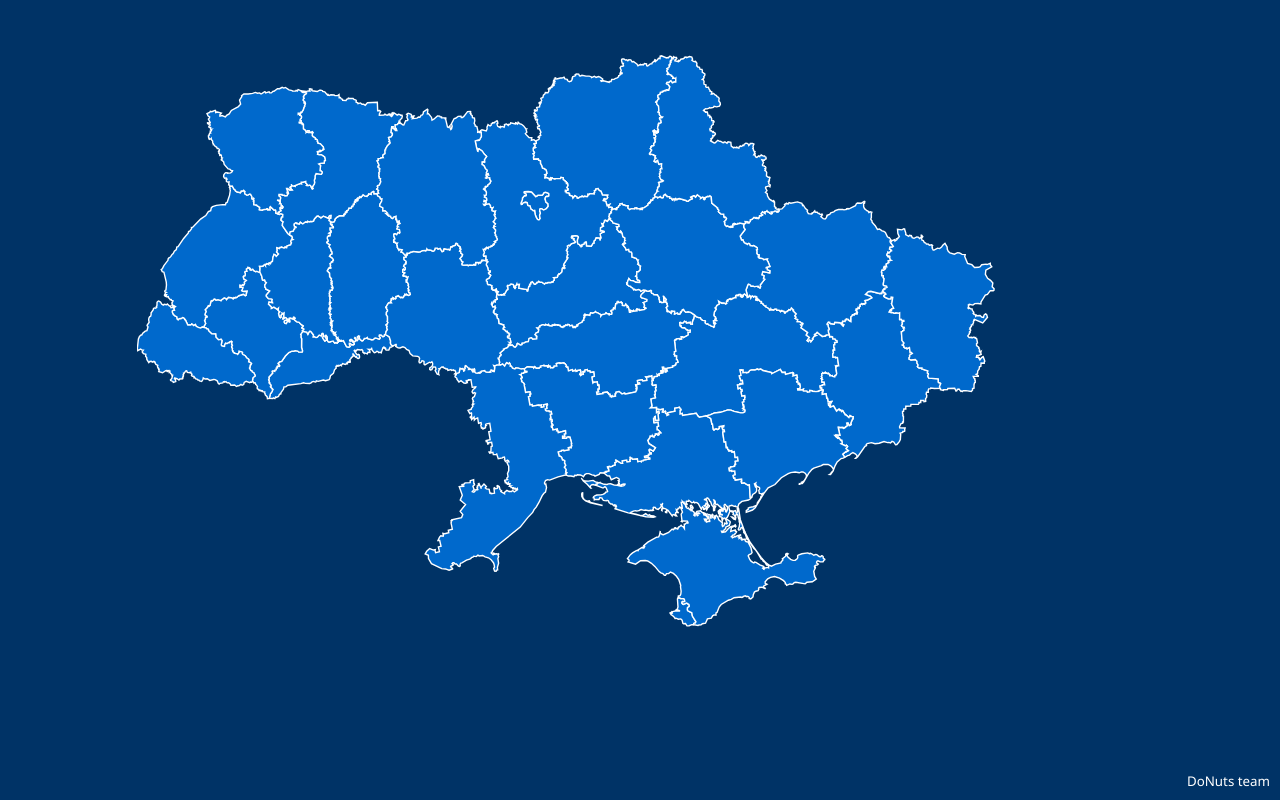
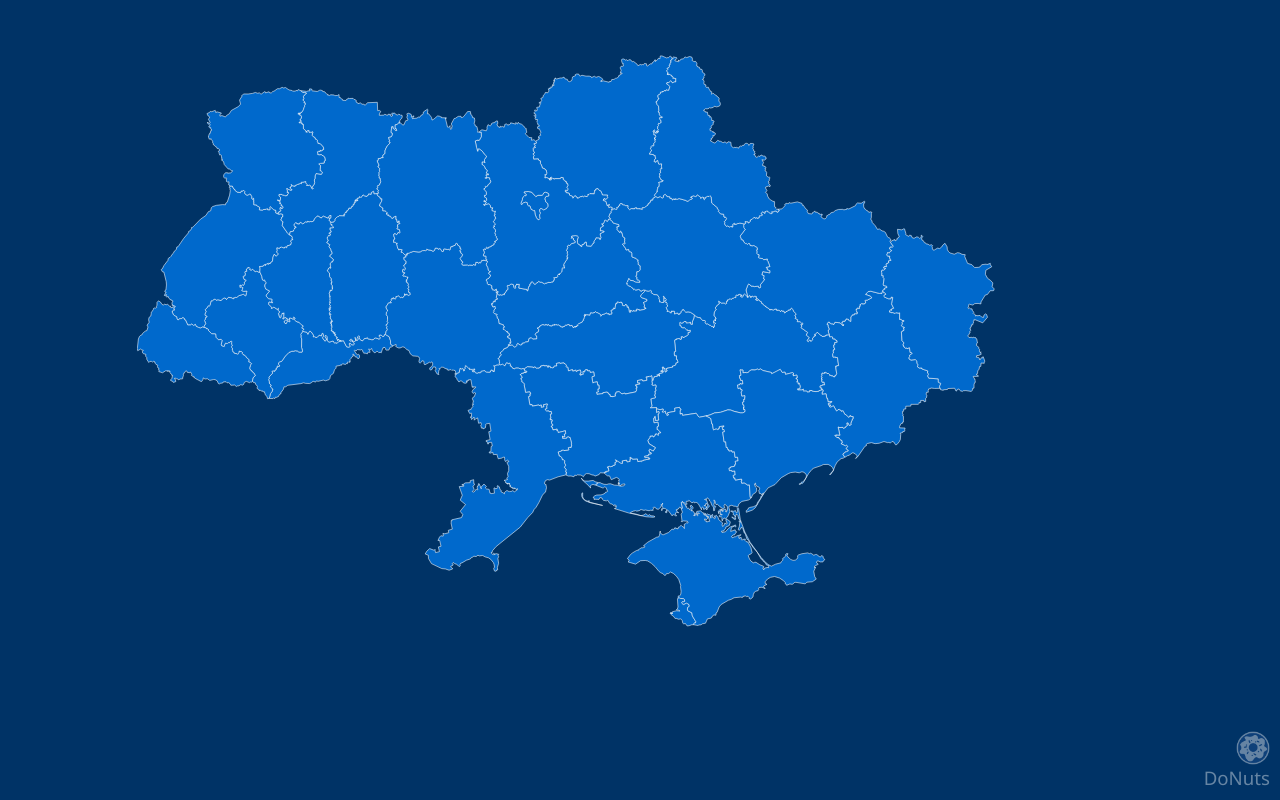
Before and after one commit to NPerederiy/weather-forecast, a plain HTML site: page index.html in a window 1280 px wide. Drawn offline with nearby package versions, Linux system fonts and the light colour scheme.

Commit message:
Added favicon and logo

```diff
--- a/index.html
+++ b/index.html
@@ -2,6 +2,7 @@
     <head>
         <title>weather forecast</title>
         <link rel="stylesheet" href="src/style.css">
+        <link rel="shortcut icon" href="src/favicon.png" type="image/png">
         <script src="https://code.jquery.com/jquery-2.2.4.min.js"></script>
     </head>
     <body>
@@ -92,7 +93,8 @@
         <div id="description"></div>
         </div>
         <footer>
-            DoNuts team
+            <img id="logo" src="src/donut-logo.png">
+            <br/>DoNuts
         </footer>
         <script src="scripts/map.js"></script>
     </body>
--- a/scripts/map.js
+++ b/scripts/map.js
@@ -2,7 +2,6 @@ var selected = "";
 
 // showing area description by hover
 $('.area').hover(function() {
-    console.log($(this));
     if ($(this).attr("id") != selected) {
         $(this).css({
             fill: '#1a90ff'
--- a/src/style.css
+++ b/src/style.css
@@ -11,8 +11,9 @@ footer {
     position: absolute;
     bottom: 10px;
     right: 10px;
+    opacity: 0.4;
     text-align: right;
-    font-size: 10pt;
+    font-size: 14pt;
     font-family: 'Agency FB', 'Segoe UI', Tahoma, Verdana, sans-serif;
 }
 div#description{
@@ -67,6 +68,10 @@ svg#map {
 
 path.area{
     stroke: #ffffff;
-    stroke-width: 1px;
+    stroke-width: 0.4px;
     fill: #0069cc;
 }
+
+img#logo{
+    width: 34.5px;
+}
```
Also changed, not shown: src/donut-logo.png (added), src/favicon.png (added).
